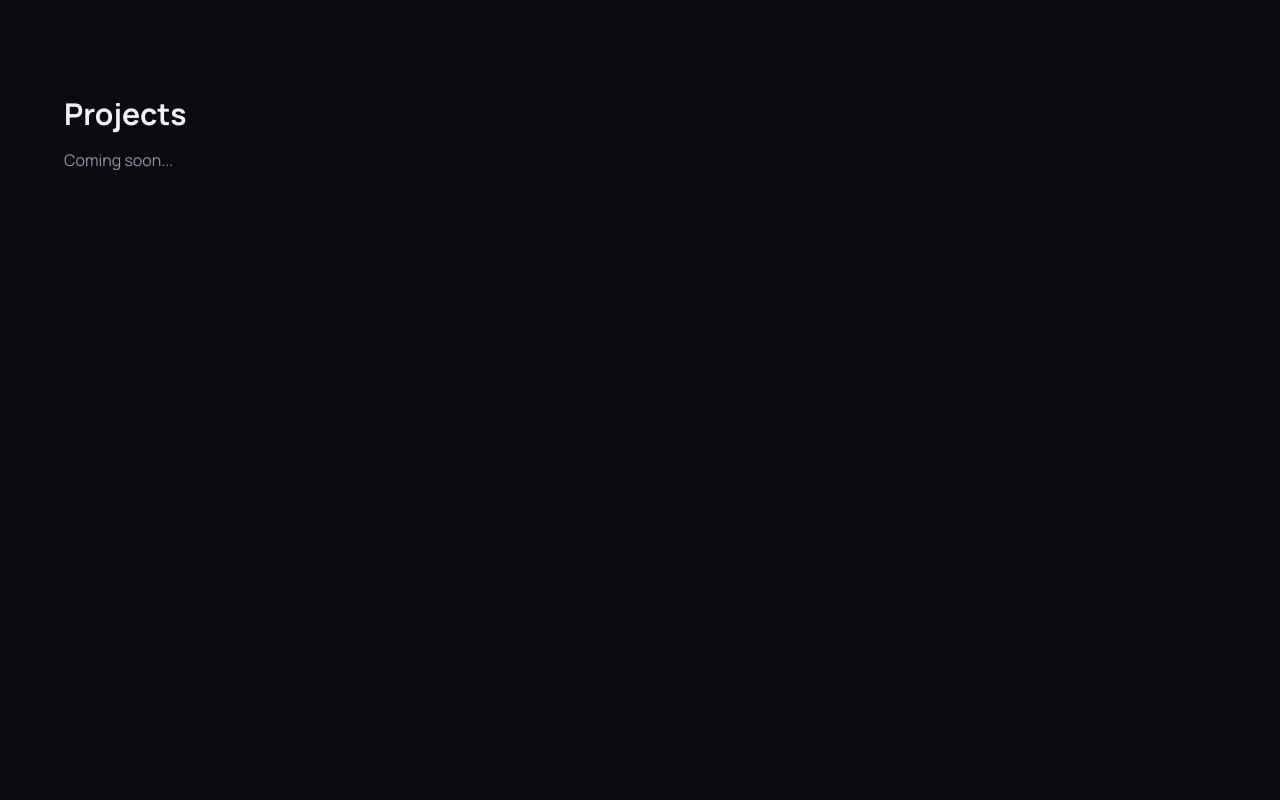
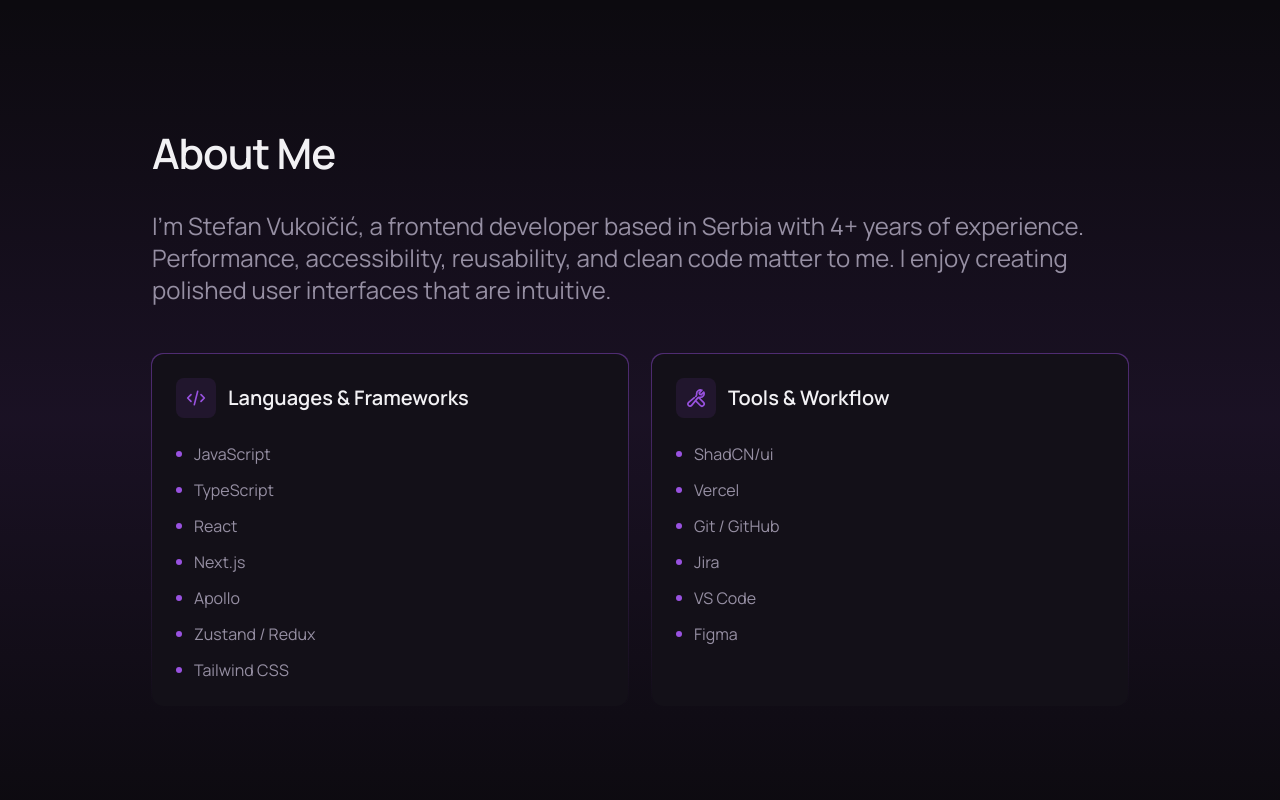
Before and after one commit to StefanVukoicic/portfolio, a Next.js app: page / in a window 1280 px wide. Shown: the part 800-1600 px from the top of the page. Built offline with nearby package versions, Linux system fonts and the light colour scheme.

Commit message:
About me page added

```diff
--- a/src/app/page.tsx
+++ b/src/app/page.tsx
@@ -1,9 +1,11 @@
 import { Hero } from "@/components/Hero";
+import { About } from "@/components/About";
 
 export default function Home() {
   return (
     <main>
       <Hero />
+      <About />
 
       <section id="projects" className="min-h-screen px-6 py-24">
         <div className="mx-auto max-w-6xl">
--- /dev/null
+++ b/src/components/About.tsx
@@ -0,0 +1,186 @@
+"use client";
+
+import { useRef } from "react";
+import { LazyMotion, domAnimation, m, useInView } from "motion/react";
+
+const languagesAndFrameworks = [
+  "JavaScript",
+  "TypeScript",
+  "React",
+  "Next.js",
+  "Apollo",
+  "Zustand / Redux",
+  "Tailwind CSS",
+];
+
+const toolsAndWorkflow = [
+  "ShadCN/ui",
+  "Vercel",
+  "Git / GitHub",
+  "Jira",
+  "VS Code",
+  "Figma",
+];
+
+export function About() {
+  const sectionRef = useRef(null);
+  const isInView = useInView(sectionRef, {
+    once: true,
+    margin: "-100px",
+  });
+
+  return (
+    <LazyMotion features={domAnimation}>
+      <section
+        id="about"
+        ref={sectionRef}
+        className="relative w-full py-24 md:py-32 overflow-hidden"
+      >
+        {/* Gradient background */}
+        <div className="absolute inset-0 z-0 bg-linear-to-b from-transparent via-primary/10 to-transparent" />
+
+        <div className="relative z-10 mx-auto max-w-5xl px-6">
+          {/* Section title */}
+          <m.h2
+            className="text-3xl font-semibold tracking-tight sm:text-[42px] mb-8"
+            initial={{ opacity: 0, y: 20 }}
+            animate={isInView ? { opacity: 1, y: 0 } : { opacity: 0, y: 20 }}
+            transition={{ duration: 0.5, ease: "easeOut" }}
+          >
+            About Me
+          </m.h2>
+
+          {/* Intro text */}
+          <m.p
+            className="text-2xl text-muted-foreground mb-12"
+            initial={{ opacity: 0, y: 20 }}
+            animate={isInView ? { opacity: 1, y: 0 } : { opacity: 0, y: 20 }}
+            transition={{ duration: 0.5, ease: "easeOut", delay: 0.1 }}
+          >
+            I'm Stefan Vukoičić, a frontend developer based in Serbia with 4+
+            years of experience. Performance, accessibility, reusability, and
+            clean code matter to me. I enjoy creating polished user interfaces
+            that are intuitive.
+          </m.p>
+
+          {/* Cards grid */}
+          <div className="grid gap-6 md:grid-cols-2">
+            {/* Languages & Frameworks Card */}
+            <m.div
+              initial={{ opacity: 0, y: 30 }}
+              animate={isInView ? { opacity: 1, y: 0 } : { opacity: 0, y: 30 }}
+              transition={{ duration: 0.5, ease: "easeOut", delay: 0.2 }}
+              className="group relative"
+            >
+              {/* Gradient border wrapper */}
+              <div className="absolute -inset-px rounded-xl bg-linear-to-b from-primary/85 to-transparent opacity-50 group-hover:opacity-100 transition-opacity duration-300" />
+
+              <div className="relative h-full rounded-xl bg-card p-6">
+                {/* Card header with icon */}
+                <div className="flex items-center gap-3 mb-6">
+                  <div className="flex h-10 w-10 items-center justify-center rounded-lg bg-primary/10">
+                    <svg
+                      className="h-5 w-5 text-primary"
+                      fill="none"
+                      viewBox="0 0 24 24"
+                      stroke="currentColor"
+                      strokeWidth={2}
+                    >
+                      <path
+                        strokeLinecap="round"
+                        strokeLinejoin="round"
+                        d="M10 20l4-16m4 4l4 4-4 4M6 16l-4-4 4-4"
+                      />
+                    </svg>
+                  </div>
+                  <h3 className="text-xl font-semibold text-foreground">
+                    Languages & Frameworks
+                  </h3>
+                </div>
+
+                {/* Skills list */}
+                <ul className="space-y-3">
+                  {languagesAndFrameworks.map((item, index) => (
+                    <m.li
+                      key={item}
+                      className="flex items-center gap-3 text-muted-foreground"
+                      initial={{ opacity: 0, x: -10 }}
+                      animate={
+                        isInView ? { opacity: 1, x: 0 } : { opacity: 0, x: -10 }
+                      }
+                      transition={{
+                        duration: 0.3,
+                        ease: "easeOut",
+                        delay: 0.3 + index * 0.05,
+                      }}
+                    >
+                      <span className="h-1.5 w-1.5 rounded-full bg-primary flex-shrink-0" />
+                      {item}
+                    </m.li>
+                  ))}
+                </ul>
+              </div>
+            </m.div>
+
+            {/* Tools & Workflow Card */}
+            <m.div
+              initial={{ opacity: 0, y: 30 }}
+              animate={isInView ? { opacity: 1, y: 0 } : { opacity: 0, y: 30 }}
+              transition={{ duration: 0.5, ease: "easeOut", delay: 0.3 }}
+              className="group relative"
+            >
+              {/* Gradient border wrapper */}
+              <div className="absolute -inset-px rounded-xl bg-linear-to-b from-primary/85 to-transparent opacity-50 group-hover:opacity-100 transition-opacity duration-300" />
+
+              <div className="relative h-full rounded-xl bg-card p-6">
+                {/* Card header with icon */}
+                <div className="flex items-center gap-3 mb-6">
+                  <div className="flex h-10 w-10 items-center justify-center rounded-lg bg-primary/10">
+                    <svg
+                      className="h-5 w-5 text-primary"
+                      fill="none"
+                      viewBox="0 0 24 24"
+                      stroke="currentColor"
+                      strokeWidth={2}
+                    >
+                      <path
+                        strokeLinecap="round"
+                        strokeLinejoin="round"
+                        d="M11.42 15.17L17.25 21A2.652 2.652 0 0021 17.25l-5.877-5.877M11.42 15.17l2.496-3.03c.317-.384.74-.626 1.208-.766M11.42 15.17l-4.655 5.653a2.548 2.548 0 11-3.586-3.586l6.837-5.63m5.108-.233c.55-.164 1.163-.188 1.743-.14a4.5 4.5 0 004.486-6.336l-3.276 3.277a3.004 3.004 0 01-2.25-2.25l3.276-3.276a4.5 4.5 0 00-6.336 4.486c.091 1.076-.071 2.264-.904 2.95l-.102.085"
+                      />
+                    </svg>
+                  </div>
+                  <h3 className="text-xl font-semibold text-foreground">
+                    Tools & Workflow
+                  </h3>
+                </div>
+
+                {/* Tools list */}
+                <ul className="space-y-3">
+                  {toolsAndWorkflow.map((item, index) => (
+                    <m.li
+                      key={item}
+                      className="flex items-center gap-3 text-muted-foreground"
+                      initial={{ opacity: 0, x: -10 }}
+                      animate={
+                        isInView ? { opacity: 1, x: 0 } : { opacity: 0, x: -10 }
+                      }
+                      transition={{
+                        duration: 0.3,
+                        ease: "easeOut",
+                        delay: 0.4 + index * 0.05,
+                      }}
+                    >
+                      <span className="h-1.5 w-1.5 rounded-full bg-primary flex-shrink-0" />
+                      {item}
+                    </m.li>
+                  ))}
+                </ul>
+              </div>
+            </m.div>
+          </div>
+        </div>
+      </section>
+    </LazyMotion>
+  );
+}
--- a/src/components/Hero.tsx
+++ b/src/components/Hero.tsx
@@ -46,7 +46,7 @@
                   intensity: 17,
                   repeat: true,
                 }}
-                fps={60}
+                fps={24}
               />
             </m.div>
           )}
@@ -56,10 +56,10 @@
 
         <div className="relative z-20 flex min-h-screen flex-col items-center justify-center px-6 text-center">
           <m.h1
-            className="max-w-5xl text-4xl font-normal tracking-tight sm:text-5xl md:text-6xl lg:text-7xl"
-            initial={{ opacity: 0 }}
-            animate={{ opacity: 1 }}
-            transition={{ duration: 1.2, ease: "easeOut" }}
+            className="max-w-5xl text-4xl font-medium tracking-tight sm:text-5xl md:text-6xl lg:text-7xl leading-20"
+            initial={{ opacity: 0, y: 30 }}
+            animate={{ opacity: 1, y: 0 }}
+            transition={{ duration: 1 }}
           >
             Frontend Developer building{" "}
             <span className="text-primary">fast, accessible</span> web
@@ -68,9 +68,9 @@
 
           <m.p
             className="mt-6 max-w-2xl text-lg text-muted-foreground sm:text-xl"
-            initial={{ opacity: 0 }}
-            animate={{ opacity: 1 }}
-            transition={{ duration: 1.2, ease: "easeOut", delay: 0.2 }}
+            initial={{ opacity: 0, y: 30 }}
+            animate={{ opacity: 1, y: 0 }}
+            transition={{ duration: 1, delay: 0.2 }}
           >
             4+ years experience shipping frontend features used by thousands of
             users
--- /dev/null
+++ b/src/components/ui/card.tsx
@@ -0,0 +1,92 @@
+import * as React from "react"
+
+import { cn } from "@/lib/utils"
+
+function Card({ className, ...props }: React.ComponentProps<"div">) {
+  return (
+    <div
+      data-slot="card"
+      className={cn(
+        "bg-card text-card-foreground flex flex-col gap-6 rounded-xl border py-6 shadow-sm",
+        className
+      )}
+      {...props}
+    />
+  )
+}
+
+function CardHeader({ className, ...props }: React.ComponentProps<"div">) {
+  return (
+    <div
+      data-slot="card-header"
+      className={cn(
+        "@container/card-header grid auto-rows-min grid-rows-[auto_auto] items-start gap-2 px-6 has-data-[slot=card-action]:grid-cols-[1fr_auto] [.border-b]:pb-6",
+        className
+      )}
+      {...props}
+    />
+  )
+}
+
+function CardTitle({ className, ...props }: React.ComponentProps<"div">) {
+  return (
+    <div
+      data-slot="card-title"
+      className={cn("leading-none font-semibold", className)}
+      {...props}
+    />
+  )
+}
+
+function CardDescription({ className, ...props }: React.ComponentProps<"div">) {
+  return (
+    <div
+      data-slot="card-description"
+      className={cn("text-muted-foreground text-sm", className)}
+      {...props}
+    />
+  )
+}
+
+function CardAction({ className, ...props }: React.ComponentProps<"div">) {
+  return (
+    <div
+      data-slot="card-action"
+      className={cn(
+        "col-start-2 row-span-2 row-start-1 self-start justify-self-end",
+        className
+      )}
+      {...props}
+    />
+  )
+}
+
+function CardContent({ className, ...props }: React.ComponentProps<"div">) {
+  return (
+    <div
+      data-slot="card-content"
+      className={cn("px-6", className)}
+      {...props}
+    />
+  )
+}
+
+function CardFooter({ className, ...props }: React.ComponentProps<"div">) {
+  return (
+    <div
+      data-slot="card-footer"
+      className={cn("flex items-center px-6 [.border-t]:pt-6", className)}
+      {...props}
+    />
+  )
+}
+
+export {
+  Card,
+  CardHeader,
+  CardFooter,
+  CardTitle,
+  CardAction,
+  CardDescription,
+  CardContent,
+}
```
